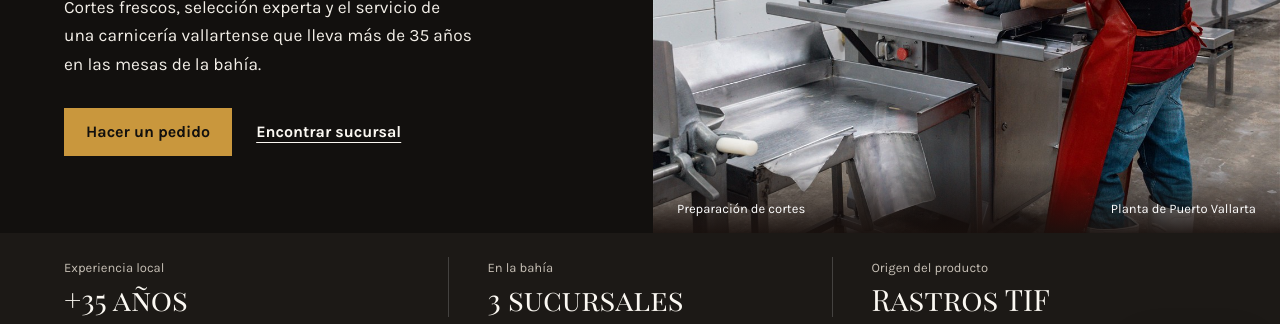
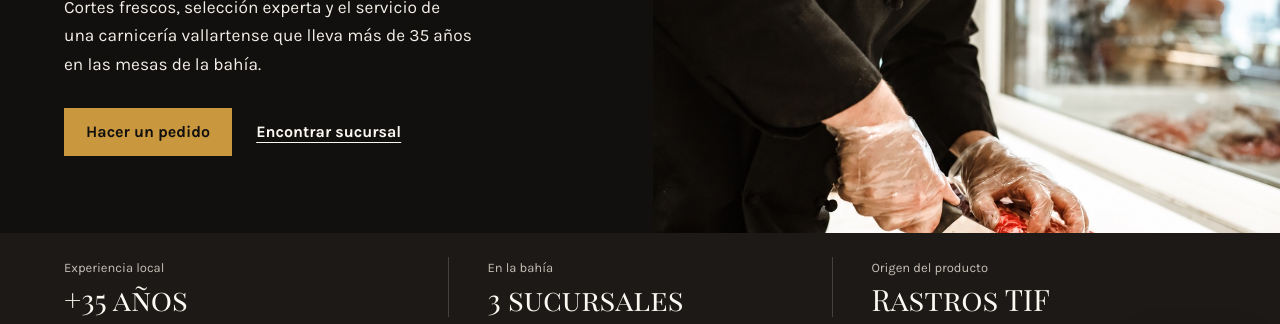
Before and after one commit to dardosdigitalagency/carnes-supremas, a website: page index.html in a window 1280 px wide. Shown: the part 393-717 px from the top of the page. Drawn offline with Linux system fonts and the light colour scheme.

Commit message:
Restore the original butcher portrait on the home page

```diff
--- a/index.html
+++ b/index.html
@@ -17,7 +17,7 @@
   <meta property="og:title" content="Carnes Supremas | Calidad que se lleva a la mesa">
   <meta property="og:description" content="Carnicería en Puerto Vallarta con cortes frescos, atención experta y más de 35 años de experiencia.">
   <meta property="og:url" content="https://www.carnessupremas.mx/">
-  <meta property="og:image" content="https://carnes-supremas-vallarta.dardoschatgpt.chatgpt.site/assets/planta/preparacion-de-cortes.jpg">
+  <meta property="og:image" content="https://carnes.dardosdigital.com/assets/hero/carnicero-sin-barba.jpg">
   <script type="application/ld+json">
   {
     "@context":"https://schema.org",
@@ -57,8 +57,7 @@
         <div class="home-links"><a class="order-link" href="https://wa.me/523221722741?text=Hola%20Carnes%20Supremas%2C%20quiero%20hacer%20un%20pedido" target="_blank" rel="noopener">Hacer un pedido</a><a class="branch-link" href="#sucursales">Encontrar sucursal</a></div>
       </div>
       <figure class="home-portrait">
-        <img src="assets/planta/preparacion-de-cortes.jpg" width="1120" height="1680" alt="Un integrante del equipo prepara un corte en la planta de Carnes Supremas" fetchpriority="high">
-        <figcaption>Preparación de cortes <span>Planta de Puerto Vallarta</span></figcaption>
+        <img src="assets/hero/carnicero-sin-barba.jpg" width="1024" height="1536" alt="Carnicero preparando un corte de carne" fetchpriority="high">
       </figure>
       <dl class="home-facts">
         <div><dt>Experiencia local</dt><dd>+35 años</dd></div>
```
Also changed, not shown: assets/hero/carnicero-sin-barba.jpg (added), dist/client/assets/hero/carnicero-sin-barba.jpg (added), dist/client/index.html.
